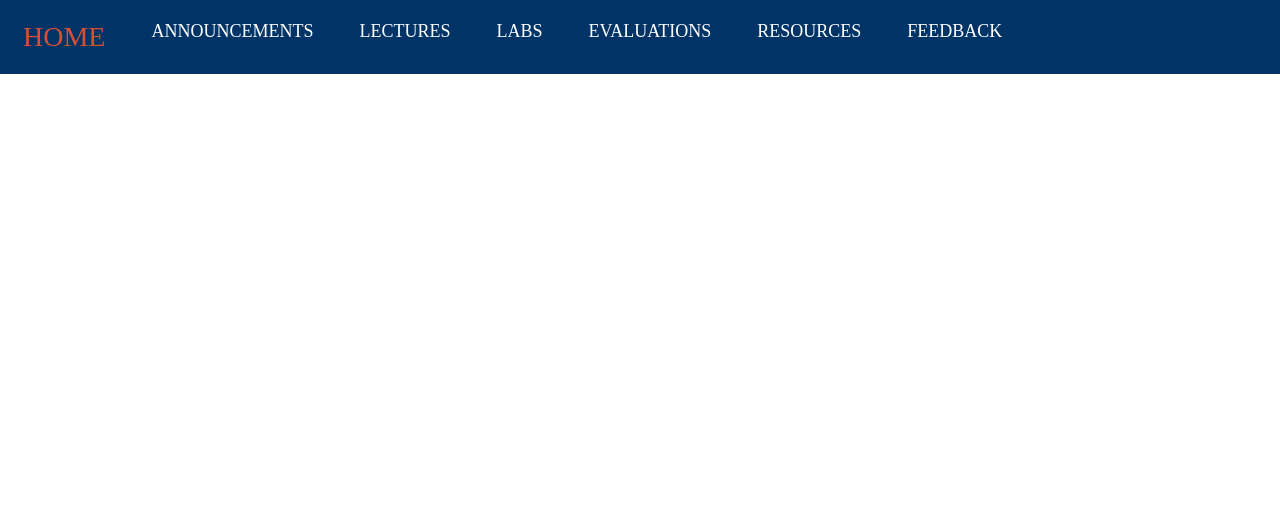
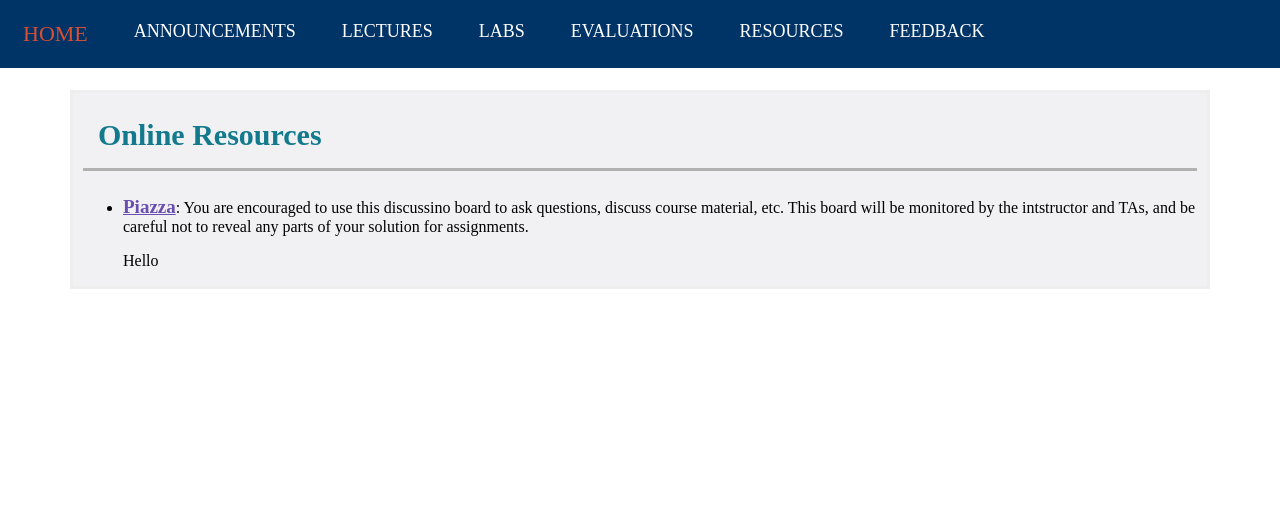
Before and after one commit to soodshru/CSCB20-Website, a Python web app: template templates/resources.html in a window 1280 px wide. Shown: the top 529 px of the page. Run offline with Jinja, Linux system fonts and the light colour scheme; the template is opened without the code that fills it, so the values that code supplies are empty.

Commit message:
Worked a bit on resources page

```diff
--- a/templates/resources.html
+++ b/templates/resources.html
@@ -14,6 +14,19 @@
 		<a href="resources.html">RESOURCES</a>
 		<a href="feedback.html">FEEDBACK</a>
 	</div>
+
+	<div class = "main">
+		<section class="section">
+			<h1> Online Resources</h1>
+
+			<ul>
+			<li> <p><a href="https://piazza.com/utoronto.ca/winter2017/cscb20">Piazza</a>: You are encouraged to use this discussino board to ask questions, discuss course material, etc. This board will be monitored by the intstructor and TAs, and be careful not to reveal any parts of your solution for assignments.</p></li>
+			<p>Hello</p>
+			</ul>
+		</section>
+	</div>
+
+
 <br>
 	<br>
 	<br>
--- a/templates/static/resources.css
+++ b/templates/static/resources.css
@@ -6,10 +6,12 @@ body {
 
 .navbar {
   background-color: #003366;
+  top: 0;
   position: fixed;
   overflow: hidden;
   width: 100%;
 }
+
 
 .navbar a {
   float: left;
@@ -22,7 +24,37 @@ body {
 
 .navbar a:hover {
   color: #DA4E35;
-  font-size: 28px;
+  font-size: 22px;
+}
+
+.main {
+  margin-top: 90px;
+  background-color: #F1F1F3;
+  margin-left: 70px;
+  margin-right: 70px;
+}
+
+.section{
+padding-left: 10px;
+padding-right: 10px;
+border: solid;
+border-color: #eee;
+display: block;
+}
+
+.section h1{
+  color: #127a8c;
+  padding-bottom: 16px;
+  padding-left: 15px;
+  font-size: 30px;
+  border-bottom: solid;
+  border-bottom-color: #B1B1B1;
+}
+
+.section a{
+  font-weight: bold;
+  font-size: 19px;
+  color: #694FB1;
 }
 
 .footer {
```
